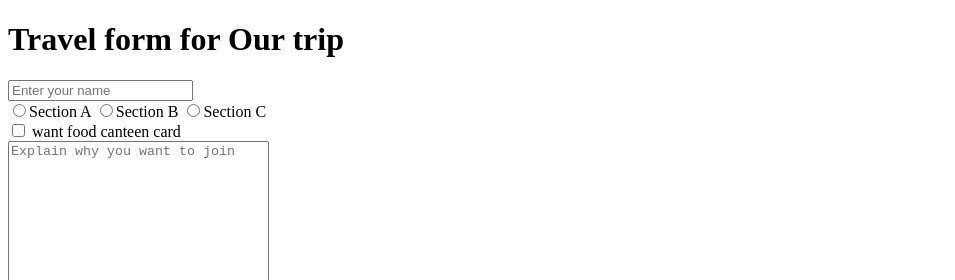
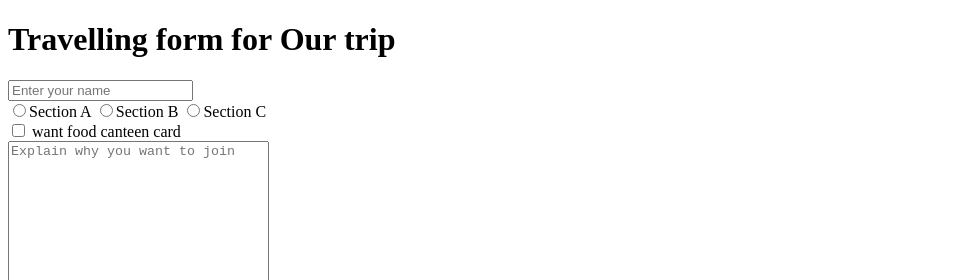
Before and after one commit to vipinsus333/Project_2, a plain HTML site: page index.html in a window 1280 px wide. Shown: the top 280 px of the page, without its empty margins (0-955 px from the left). Drawn offline with Linux system fonts and the light colour scheme.

Commit message:
change first

```diff
--- a/index.html
+++ b/index.html
@@ -8,7 +8,8 @@
   </head>
   <body>
     <div>
-      <h1>Travel form for Our trip</h1>
+
+      <h1>Travelling form for Our trip</h1>
       <form action="form.php">
         <input type="text" placeholder="Enter your name" /> <br />
         <label for="sectionida">
```
